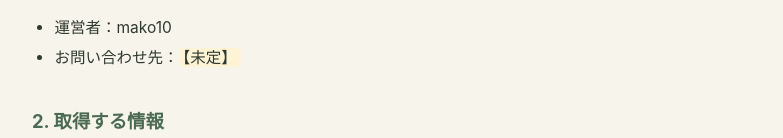
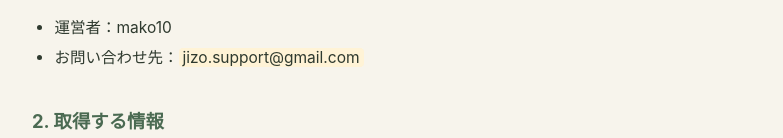
Before and after one commit to mako10ama/privacy-policy, a plain HTML site: page jizo/privacy.html in a window 1280 px wide. Shown: the part 299-437 px from the top of the page, without its empty margins (248-1031 px from the left). Drawn offline with Linux system fonts and the light colour scheme.

Commit message:
問い合わせ先　jizo.support@gmail.com

```diff
--- a/jizo/privacy.html
+++ b/jizo/privacy.html
@@ -35,7 +35,7 @@
 <h2>1. 運営者</h2>
 <ul>
   <li>運営者：mako10</li>
-  <li>お問い合わせ先：<span class="todo">【未定】</span></li>
+  <li>お問い合わせ先：<span class="todo">jizo.support@gmail.com</span></li>
 </ul>
 
 <h2>2. 取得する情報</h2>
@@ -114,7 +114,7 @@
 <p>このポリシーは、必要に応じて、変更することがあります。重要な変更は、本アプリの中、または、このページで、お知らせします。</p>
 
 <h2>12. お問い合わせ</h2>
-<p>このポリシーに関するお問い合わせは、<span class="todo">【未定】</span>までお願いします。</p>
+<p>このポリシーに関するお問い合わせは、<span class="todo">jizo.support@gmail.com</span>までお願いします。</p>
 
 </main>
 </body>
```
